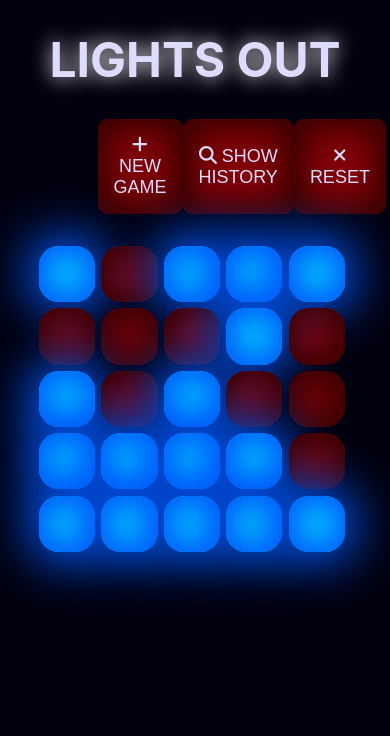
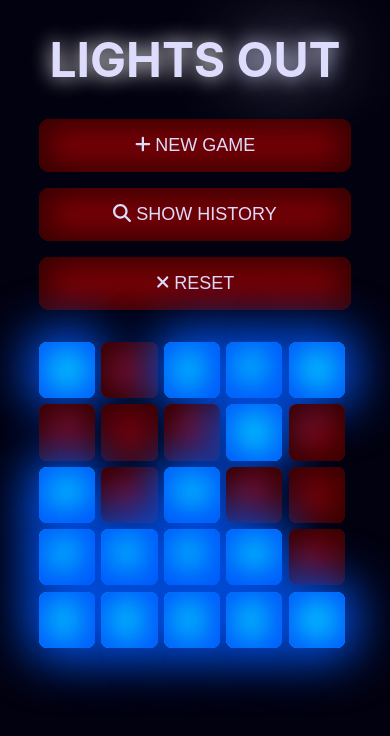
Before and after one commit to BeepBoopBobo/lights-out, a React (Create React App) app: page / in a window 390 px wide. Shown: the top 736 px of the page. Built offline with nearby package versions, Linux system fonts and the light colour scheme.

Commit message:
add: headers flickering

```diff
--- a/src/App.css
+++ b/src/App.css
@@ -1,27 +1,5 @@
 .App {
   text-align: center;
-}
-
-.App-logo {
-  height: 40vmin;
-  pointer-events: none;
-}
-
-@media (prefers-reduced-motion: no-preference) {
-  .App-logo {
-    animation: App-logo-spin infinite 20s linear;
-  }
-}
-
-.App-header {
-  background-color: #282c34;
-  min-height: 100vh;
-  display: flex;
-  flex-direction: column;
-  align-items: center;
-  justify-content: center;
-  font-size: calc(10px + 2vmin);
-  color: white;
 }
 
 .App-link {
@@ -73,17 +51,55 @@
   border: 2px solid white;
 }
 
-.tileActive .hovered {
-  background-color: pink;
-  filter: hue-rotate(90deg);
+#out-word {
+  animation: flicker 3s infinite alternate;
+  color: #dedcfc;
 }
 
-@keyframes App-logo-spin {
-  from {
-    transform: rotate(0deg);
+/* Flickering animation */
+@keyframes flicker {
+
+  0%,
+  18%,
+  22%,
+  25%,
+  53%,
+  57%,
+  100% {
+    color: #dedcfc;
+    text-shadow:
+      0 0 20px #dedcfc,
+      0 0 75px #dedcfc;
   }
 
-  to {
-    transform: rotate(360deg);
+  20%,
+  24%,
+  55% {
+    color: rgba(255, 255, 255, 0.2);
+    text-shadow: none;
   }
 }
+
+@media screen and (max-width: 1200px) {
+  .history {
+    margin-top: 1rem;
+    width: 80%;
+  }
+
+  .history-board {
+    width: 15%;
+  }
+
+}
+
+@media screen and (max-width: 450px) {
+  .history {
+    margin-top: 1rem;
+    width: 80%;
+  }
+
+  .history-board {
+    width: 20%;
+  }
+
+}
--- a/src/components/GameBoard.js
+++ b/src/components/GameBoard.js
@@ -187,17 +187,18 @@ const GameBoard = () => {
     }
 
     return <div >
-        <h1> LIGHTS OUT</h1>
-        <div id={styles.options}>
-            <button className={styles.optbtn} onClick={generateActiveTiles}><FontAwesomeIcon icon="plus" /> new game</button>
-            <button className={styles.optbtn} onClick={toggleHistory}><FontAwesomeIcon icon="magnifying-glass" /> {showHistory ? 'hide history' : 'show history'} </button>
-            <button className={styles.optbtn} onClick={resetBoard}><FontAwesomeIcon icon="xmark" /> reset</button>
-        </div>
+        <h1 className={styles.lightsOut}> LIGHTS <span id="out-word">OUT</span></h1>
+        {hasWon ? <div></div> :
+            <div className={styles.options}>
+                <button className={styles.optbtn} onClick={generateActiveTiles}><FontAwesomeIcon icon="plus" /> new game</button>
+                <button className={styles.optbtn} onClick={toggleHistory}><FontAwesomeIcon icon="magnifying-glass" /> {showHistory ? 'hide history' : 'show history'} </button>
+                <button className={styles.optbtn} onClick={resetBoard}><FontAwesomeIcon icon="xmark" /> reset</button>
+            </div>}
         <div className={styles.gameContainer}>
 
             {hasWon ?
                 <div className={styles.gameover}>
-                    <h1 id={styles.win}>YOU WON</h1>
+                    <h1 className={styles.win}>YOU WON</h1>
                     <button className={styles.optbtn} onClick={generateActiveTiles}><FontAwesomeIcon icon="rotate-left" /> new game</button>
                 </div>
                 : <div className={styles.board}>
--- a/src/components/GameBoard.module.css
+++ b/src/components/GameBoard.module.css
@@ -24,12 +24,12 @@ h1 {
     margin-top: 0;
 }
 
-#win {
+.win {
     grid-row-start: 2;
     grid-column-start: 3;
 }
 
-#options {
+.options {
     display: flex;
     width: 50%;
     margin: auto;
@@ -40,7 +40,7 @@ h1 {
 .optbtn {
     border: none;
     background-color: red;
-    background-color: rgba(255, 0, 0, 0.5);
+    background-color: #ff000080;
     box-shadow: inset 0 0 30px 10px #360000;
     color: #dedcfc;
     border-radius: 10px;
@@ -66,9 +66,80 @@ h1 {
     width: 100%;
 }
 
+.win {
+    font-size: 4.2rem;
+    animation: flicker 1.5s infinite alternate;
+    color: #03d7fc;
+    text-shadow: 0px 0px 0px #035afc;
+}
+
+/* Flickering animation */
+@keyframes flicker {
+
+    0%,
+    18%,
+    22%,
+    25%,
+    53%,
+    57%,
+    100% {
+
+        text-shadow:
+            0 0 5px #AFF2FE,
+            0 0 8px #9AEFFE,
+            0 0 20px #86ECFE,
+            0 0 45px #5DE5FD,
+            0 0 55px #49E2FD,
+            0 0 75px #03D7FC,
+            0 0 85px #035afc;
+    }
+
+    20%,
+    24%,
+    55% {
+        text-shadow: none;
+    }
+}
+
 
 @media screen and (max-width: 1200px) {
+    .options {
+        width: 80%;
+    }
+
     .board {
         width: 80%;
     }
+
+    .gameContainer {
+        flex-wrap: wrap;
+    }
+
+    .history {
+        margin-top: 1rem;
+        width: 80%;
+    }
+
 }
+
+@media screen and (max-width: 550px) {
+    .options {
+        display: flex;
+        flex-wrap: wrap;
+        gap: 1rem;
+    }
+
+    .options>* {
+        width: 100%;
+    }
+
+    .board {
+        width: 80%;
+    }
+
+    .gameContainer {
+        flex-wrap: wrap;
+    }
+
+
+}
--- a/src/components/GameTile.module.css
+++ b/src/components/GameTile.module.css
@@ -2,10 +2,10 @@
 .tileActive {
     width: 90%;
     aspect-ratio: 1/1;
-    background-color: rgba(255, 0, 0, 0.5);
+    background-color: #ff000080;
     box-shadow: inset 0 0 30px 10px #360000;
     /* border: 1px solid black; */
-    border-radius: 20px;
+    border-radius: 1rem;
 }
 
 .tileActive {
@@ -22,6 +22,11 @@
     cursor: pointer;
 }
 
-.tileActive .hovered {
-    background-color: pink;
+
+@media screen and (max-width: 550px) {
+
+    .tile,
+    .tileActive {
+        border-radius: 0.5rem;
+    }
 }
```
